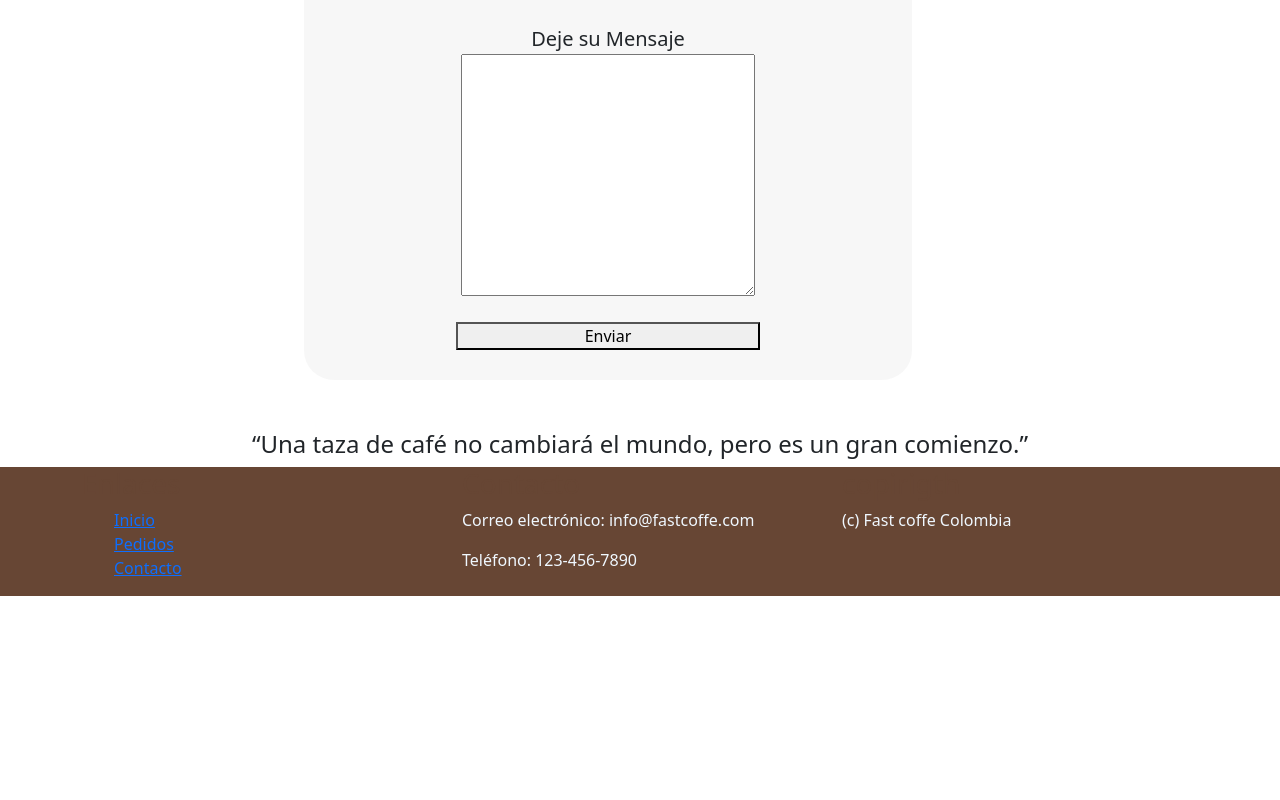
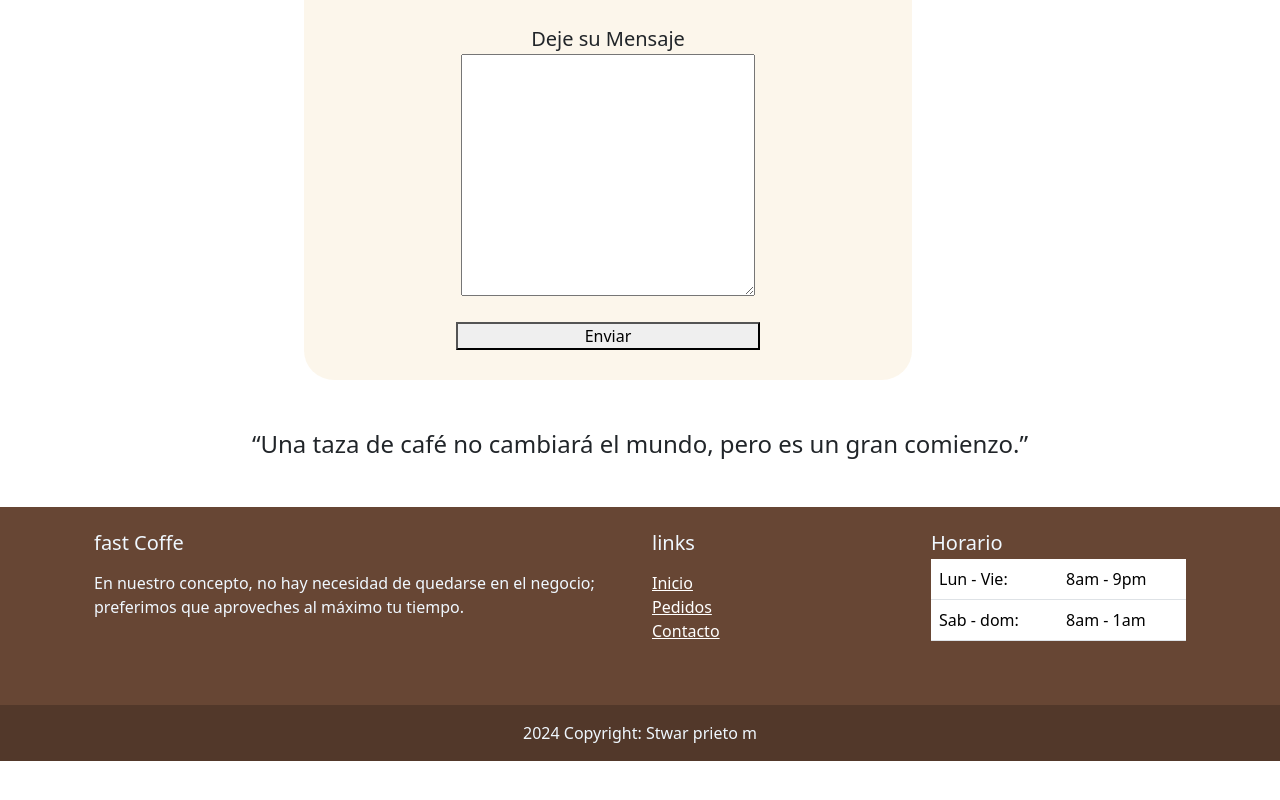
Before and after one commit to stwarprietom/fast_coffe, a website: page pages/contacto.html in a window 1280 px wide. Shown: the part 1022-1822 px from the top of the page. Before the commit the page ends 1618 px from the top, so only its background shows below. Drawn offline with nearby package versions, Linux system fonts and the light colour scheme.

Commit message:
cambio de diseño en web y mixins

```diff
--- a/pages/contacto.html
+++ b/pages/contacto.html
@@ -123,30 +123,49 @@
     </div>
 
     <!-- footer -->
-    <footer>
-      <div class="container">
-        <div class="row d-flex justify-content-center">
-          <div class="col-lg-4">
-            <h3>Enlaces</h3>
-            <ul>
-              <li><a href="#">Inicio</a></li>
-              <li><a href="./pages/pedidos.html">Pedidos</a></li>
-              <li><a href="./pages/contacto.html">Contacto</a></li>
-            </ul>
-          </div>
-          <div class="col-lg-4">
-            <h3>Contacto</h3>
-            <p>Correo electrónico: info@fastcoffe.com</p>
-            <p>Teléfono: 123-456-7890</p>
-          </div>
-          <div class="col-lg-4">
-            <h3>copirigth</h3>
-            <p>(c) Fast coffe Colombia</p>
+    <div class="my-5 ">
+
+      <footer clas="footer">
+        <div class="container p-4">
+          <div class="row">
+            <div class="col-lg-6 col-md-12 mb-4">
+              <h5 class="mb-3">fast Coffe </h5>
+              <p>
+                En nuestro concepto, no hay necesidad de quedarse en el negocio; preferimos que aproveches al máximo tu tiempo.
+              </p>
+            </div>
+            <div class="col-lg-3 col-md-6 mb-4">
+              <h5 class="mb-3">links</h5>
+              <ul class="list-unstyled mb-0">
+                <li><a class="text-white mb-1" href="#">Inicio</a></li>
+                <li><a class="text-white mb-1" href="../pages/pedidos.html">Pedidos</a></li>
+                <li><a class="text-white mb-1"  href="../pages/contacto.html">Contacto</a></li>
+              </ul>
+            </div>
+            <div class="col-lg-3 col-md-6 mb-4">
+              <h5 class="mb-1">Horario</h5>
+              <table class="table";">
+                <tbody>
+                  <tr>
+                    <td>Lun - Vie:</td>
+                    <td>8am - 9pm</td>
+                  </tr>
+                  <tr>
+                    <td>Sab - dom:</td>
+                    <td>8am - 1am</td>
+                  </tr>
+                </tbody>
+              </table>
+            </div>
           </div>
         </div>
-      </div>
-    </footer>
+        <div class="text-center p-3" style="background-color: rgba(0, 0, 0, 0.2);">
+           2024 Copyright: Stwar prieto m
+        </div>
+        <!-- Copyright -->
+      </footer>
 
+    </div>
 
     <script src="https://cdn.jsdelivr.net/npm/bootstrap@5.3.2/dist/js/bootstrap.bundle.min.js" integrity="sha384-C6RzsynM9kWDrMNeT87bh95OGNyZPhcTNXj1NW7RuBCsyN/o0jlpcV8Qyq46cDfL" crossorigin="anonymous"></script>
 
--- a/scss/_base.scss
+++ b/scss/_base.scss
@@ -18,8 +18,8 @@ $colors:(
     'links': #274c77,
     'menuNav': rgba(226, 129, 44, 0.12),
     'footer':  #674634,
-    'form': rgba(141, 141, 141, 0.07),
-    'formSelect': rgb(231, 227, 227),
+    'form': rgba(237, 210, 155, 0.2),
+    'formSelect': rgb(239, 228, 195),
 
 );
 
@@ -36,5 +36,5 @@ $colors:(
  }
 
  body{
-    background: var($backgorundColor);
+    color-scheme: var($backgorundColor);
  }
--- a/scss/_form.scss
+++ b/scss/_form.scss
@@ -29,7 +29,7 @@
       }
 
       .form form select{
-         background-color: map-get($map: $colors, $key: 'fondo' );
+
          margin: auto;
          width: 60%;
          height: auto;
--- a/scss/_nav.scss
+++ b/scss/_nav.scss
@@ -38,3 +38,8 @@
        color: aliceblue;
 
     }
+
+    footer ul li a{
+        color: aliceblue;
+
+    }
--- a/scss/_responsive.scss
+++ b/scss/_responsive.scss
@@ -65,6 +65,8 @@
    }
 
 
+
+
    /* sostenibilidad */
 
     .intro-img{
@@ -114,7 +116,7 @@
    background-color: none;
   }
 
-   textarea{
+   textarea, input{
       max-width: $maxWidth;
    }
 
```
Also changed, not shown: index.html (+44 -21 lines), pages/nosotros.html (+40 -21 lines), pages/pedidos.html (+40 -21 lines), pages/sostenibilidad.html (+42 -22 lines), css/main.css, 1 other file.
